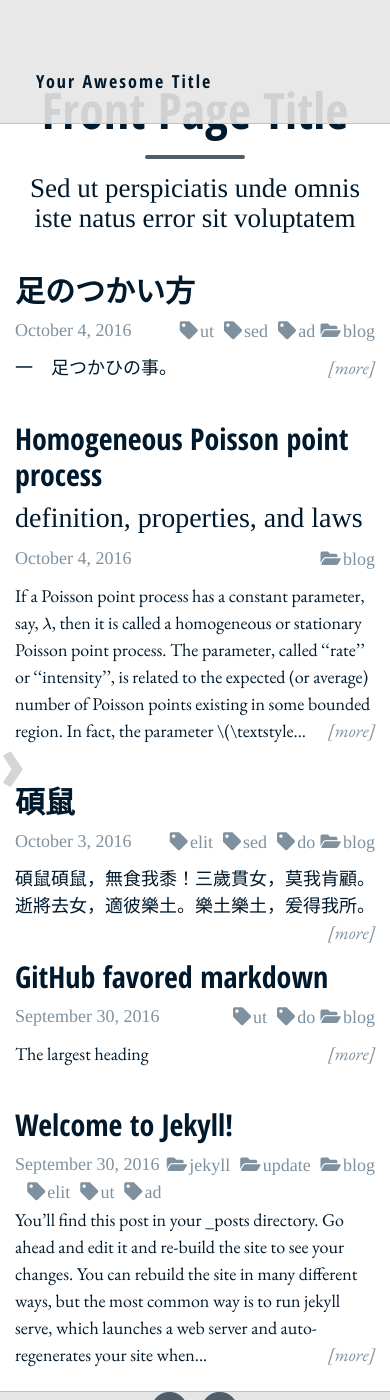
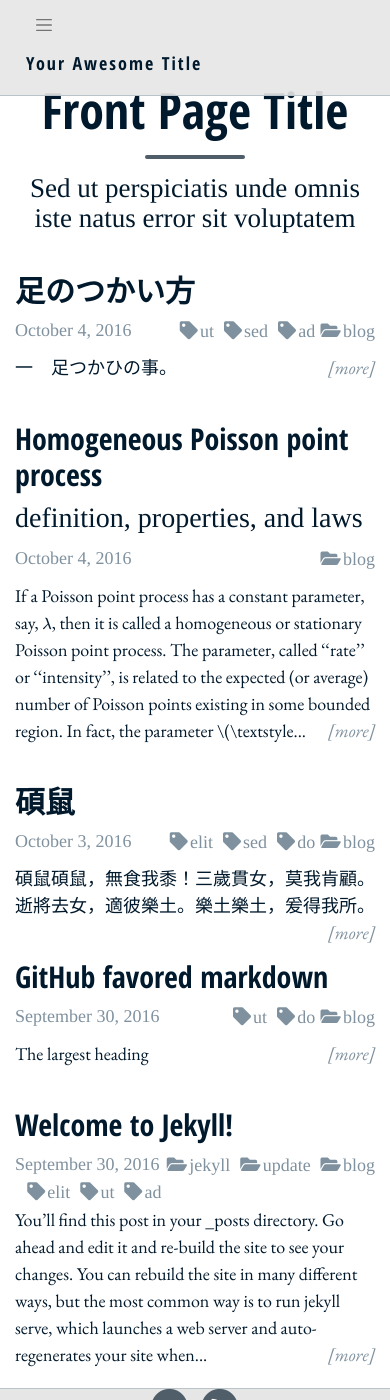
Before and after one commit to righthandabacus/mbj_theme, a Jekyll site: the page built from index.html, in a window 390 px wide and 1400 px high. Built offline with Jekyll 4.4.1, drawn with Linux system fonts in a browser that asks for light colours; nearby versions of some CDN libraries; some web fonts are replaced; formulas are drawn with MathJax 3; the list of posts is cut into pages by our own code.

Commit message:
fix for mobile screen

```diff
--- a/_includes/nav.html
+++ b/_includes/nav.html
@@ -1,6 +1,6 @@
 <nav class="navbar fixed-top navbar-expand-lg">
     <div class="w-50">
-        <button class="navbar-toggler" type="button" data-toggle="collapse" data-target=".dual-collapse2">
+        <button class="navbar-light navbar-toggler" type="button" data-toggle="collapse" data-target=".dual-collapse2">
             <span class="navbar-toggler-icon"></span>
         </button>
         <a class="navbar-brand" href="{{ site.baseurl }}/">{{ site.title }}</a>
--- a/css/main.scss
+++ b/css/main.scss
@@ -251,7 +251,7 @@
       };
       .arrow {
         position: fixed;
-        top: 50%;
+        top: 40%;
       };
     }
   }
@@ -303,7 +303,6 @@
     /* sitename at left corner */
     .navbar-brand {
       font-size: 18px;
-      padding: 20px;
       color: $colour_text_main;
       text-decoration: none !important;
     };
@@ -353,6 +352,11 @@
     display: none;
   }
 
+  /* smaller icon for small screens */
+  .navbar-toggler-icon {
+    height: 1em;
+  }
+
   /* screen size customization */
   @media only screen and (min-width: 768px) {
     .navbar {
@@ -389,11 +393,22 @@
         display: block;
       };
     };
+    .pager {
+      display: none;
+    }
   }
   @media only screen and (max-width: 991px) {
     .navbar .avatar-container {
       display: none;
     }
+    .navbar-brand {
+      padding: 10px;
+    };
+  }
+  @media only screen and (min-width: 992px) {
+    .navbar-brand {
+      padding: 20px;
+    };
   }
 
 
```
